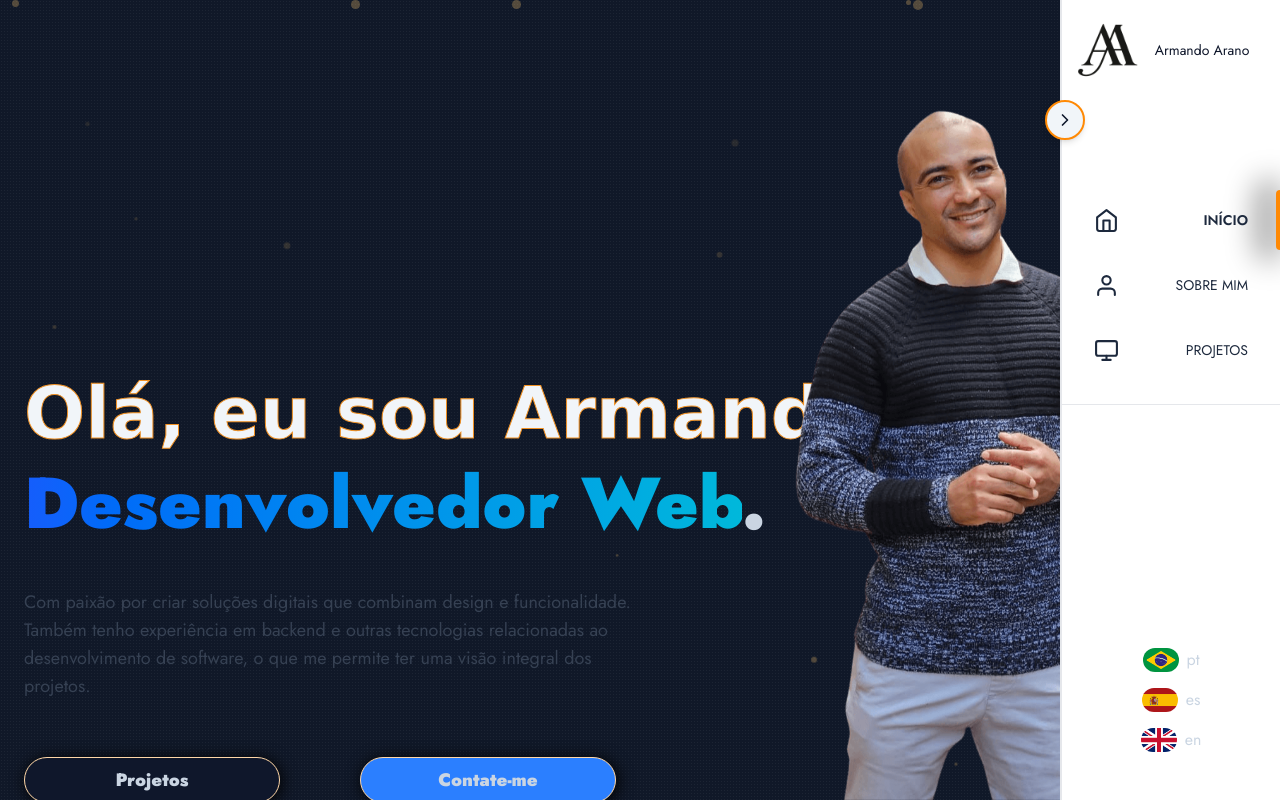
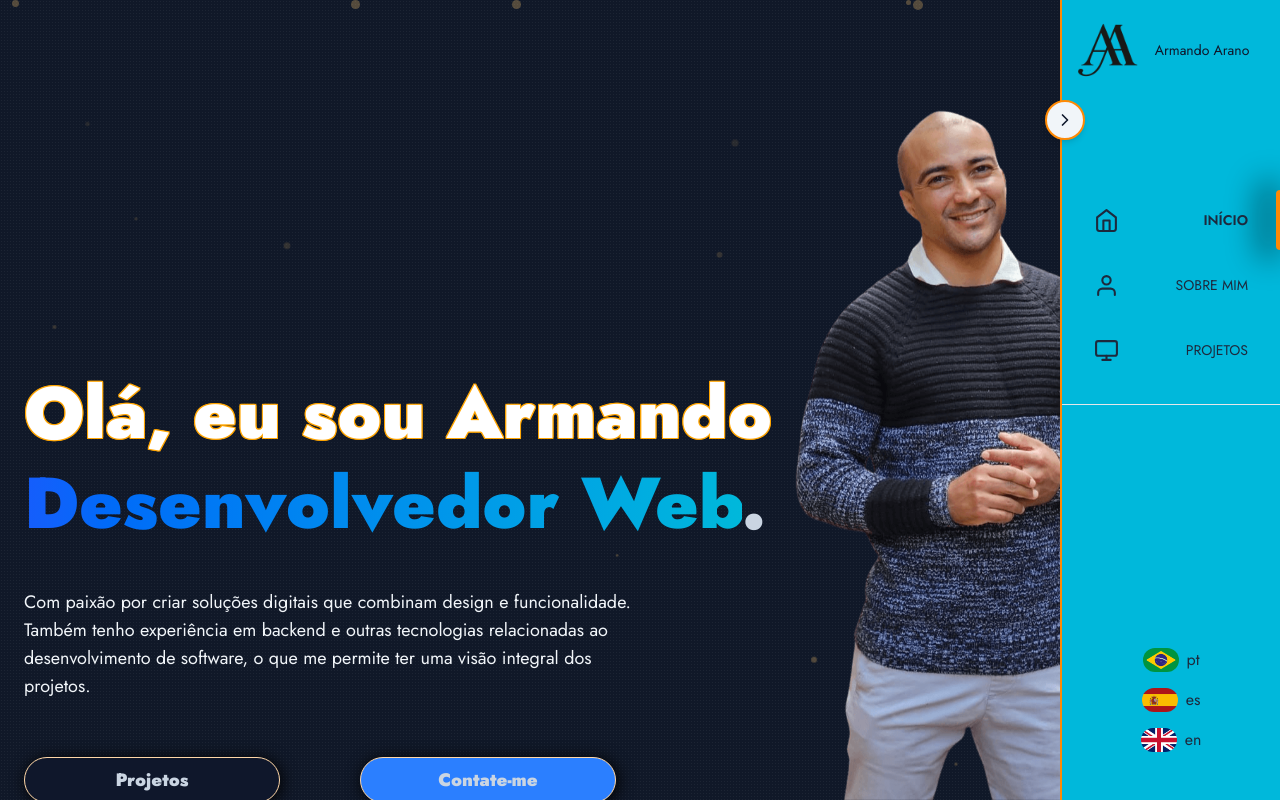
Before and after one commit to ArmandoAra/portfolio, a React (Vite) app: page / in a window 1280 px wide. Both pictures are taken after a click on the link 1217 px from the left and 120 px from the top of the page. Built offline with nearby package versions, Linux system fonts and the light colour scheme.

Commit message:
some SEO implementations

```diff
--- a/index.html
+++ b/index.html
@@ -33,6 +33,37 @@
 
     <meta name="viewport" content="width=device-width, initial-scale=1.0" />
     <title>Armando Arano</title>
+    <meta
+      name="description"
+      content="Portfolio de Armando Arano, desarrollador web frontend."
+    />
+    <meta
+      name="keywords"
+      content="Armando Arano, portfolio, desarrollador web, frontend, JavaScript, TypeScript, React, Node.js, proyectos"
+    />
+    <meta name="author" content="Armando Arano" />
+    <meta name="apple-mobile-web-app-capable" content="yes" />
+    <meta
+      name="apple-mobile-web-app-status-bar-style"
+      content="black-translucent"
+    />
+    <meta name="apple-mobile-web-app-title" content="Armando Arano Portfolio" />
+    <meta name="format-detection" content="telephone=no" />
+    <meta name="mobile-web-app-capable" content="yes" />
+    <meta name="msapplication-config" content="/browserconfig.xml" />
+    <meta property="og:title" content="Armando Arano Portfolio" />
+    <meta
+      property="og:description"
+      content="Portfolio de Armando Arano, desarrollador web frontend."
+    />
+    <meta property="og:type" content="website" />
+    <meta property="og:url" content="https://www.armandoarano.com" />
+    <meta
+      property="og:image"
+      content="https://armandoarano.com/assets/Profile-CtKxOSKt.png"
+    />
+    <meta property="og:image:alt" content="Armando Arano Portfolio" />
+    <meta property="og:site_name" content="Armando Arano Portfolio" />
   </head>
   <body>
     <div id="root"></div>
--- a/src/App.css
+++ b/src/App.css
@@ -49,6 +49,13 @@
 }
 
 .myname {
-  -webkit-text-stroke: 1px rgb(241, 145, 35); /* Color del borde */
-  font-family: Geneva, Verdana, sans-serif;
+  color: white; /* color del texto */
+  text-shadow: 1px 0 orange, -1px 0 orange, 0 1px orange, 0 -1px orange,
+    1px 1px orange, -1px -1px orange, 1px -1px orange, -1px 1px orange;
 }
+
+.project-title {
+  color: white; /* color del texto */
+  text-shadow: 1px 0 #0a0a0a, -1px 0 #141414, 0 1px #141414, 0 -1px #141414,
+    1px 1px #141414, -1px -1px #141414, 1px -1px #141414, -1px 1px #141414;
+}
--- a/src/components/cards/ProjectCard.tsx
+++ b/src/components/cards/ProjectCard.tsx
@@ -47,7 +47,7 @@ export default function ProjectCard({
 
             {/* Title y tech */}
             <div className="relative z-10 w-full pt-10 flex flex-col  md:flex-row text-center md:text-start px-6 pb-6 items-center justify-between gap-4">
-                <p className="font-sans text-4xl text-stone-100 font-semibold stroke-black">{t(`projects.${refTranslation}.title`)}</p>
+                <p className="font-sans text-4xl text-stone-100 font-semibold project-title">{t(`projects.${refTranslation}.title`)}</p>
                 {tech && tech.length > 0 && (
                     <div className="flex gap-2 flex-wrap justify-center md:justify-start">
                         {tech.map((icon, idx) => (
--- a/src/components/sideBar/Sidebar.tsx
+++ b/src/components/sideBar/Sidebar.tsx
@@ -51,10 +51,10 @@ export function Sidebar({ state, setState }: { state: boolean; setState: (state:
                 className={`
                     fixed right-0 top-0 pt-5 z-40 h-full transition-all duration-300 ease-in-out
                     overflow-y-auto overflow-x-hidden
-                     bg-white border-l-2 border-gray-200 dark:bg-gray-100 dark:border-orange-400
+                      border-l-2 border-orange-400
                     scrollbar-thin scrollbar-thumb-gray-400 dark:scrollbar-thumb-gray-600
                     scrollbar-track-transparent scrollbar-thumb-rounded-lg
-                    ${state ? 'w-[95vw] bg-orange-400/95 md:w-[220px]' : 'w-[65px]'}
+                    ${state ? 'w-[95vw]  bg-cyan-500  md:w-[220px] ' : 'bg-gray-100   w-[65px]'}
                 `}
             >
                 {/* Logo Content */}
--- a/src/components/sideBar/language.tsx
+++ b/src/components/sideBar/language.tsx
@@ -75,7 +75,7 @@ function Language({
             }
                                 `}>
             <img src={imageSrc} alt={title} className="w-9 h-6 rounded-xl" width={26} height={26} />
-            {state && <span className="dark:text-slate-800 hover:dark:text-white">{title}</span>}
+            {state && <span className="text-slate-800 ">{title}</span>}
         </div>
     );
 }
--- a/src/pages/home/index.tsx
+++ b/src/pages/home/index.tsx
@@ -46,7 +46,7 @@ export default function MainPage() {
                     transition={{ duration: 0.3, delay: 0.3 }}
                 >
                     <div className="relative mt-8 md:mt-10 space-y-8 sm:w-10/12 md:w-2/3 lg:ml-0 sm:mx-auto text-center lg:text-left lg:mr-auto lg:w-7/12">
-                        <p className="sm:text-lg text-gray-700 dark:text-gray-300 lg:w-11/12">
+                        <p className="sm:text-lg text-slate-100 lg:w-11/12">
                             <FadeText text={t('home.description')} />
                         </p>
                         <div className="grid grid-cols-1 gap-10 md:grid-cols-2  h-24 lg:justify-items-start  lg:gap-0">
```
